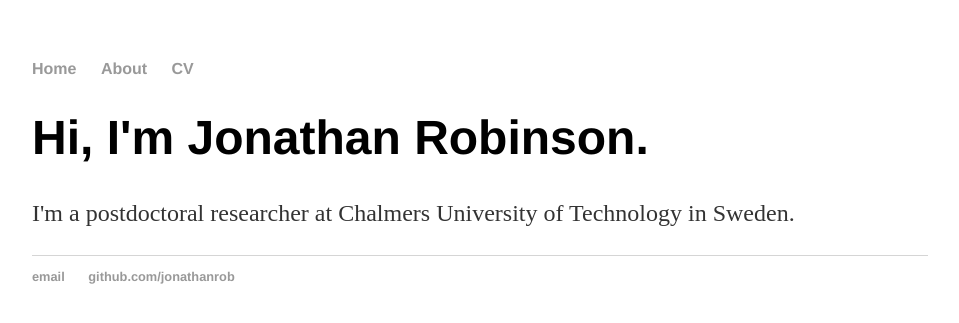
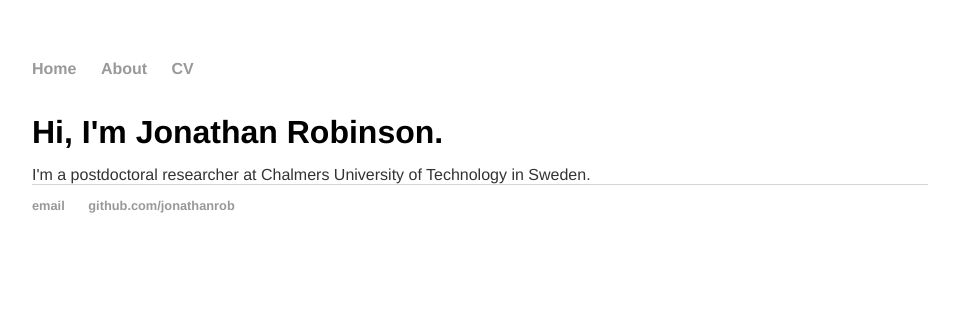
Before and after one commit to JonathanRob/JonathanRob.github.io, a Jekyll site: the page built from index.html, in a window 1280 px wide. Shown: the top 323 px of the page, without its empty margins (160-1119 px from the left). Built offline with Jekyll 4.4.1, drawn with Linux system fonts in a browser that asks for light colours.

Commit message:
feat: main.css major additions to main css file

```diff
--- a/css/main.css
+++ b/css/main.css
@@ -1,6 +1,7 @@
 body {
     margin: 60px auto;
     width: 70%;
+    font-family:'Helvetica', 'Arial', 'Sans-Serif';
 }
 nav ul, footer ul {
     font-family:'Helvetica', 'Arial', 'Sans-Serif';
@@ -19,25 +20,76 @@
 a:hover {
     text-decoration: underline;
 }
+a:active {
+    color: black;
+}
+a.pdf {
+    color: #4377cc;
+    font-size: 1.2em;
+    font-family: 'Helvetica', 'Arial', 'Sans-Serif';
+    line-height: 40px;
+}
 h1 {
-    font-size: 3em;
+    font-size: 2em;
     font-family:'Helvetica', 'Arial', 'Sans-Serif';
+    margin: 0;
+    padding-top: 20px;
+    padding-bottom: 10px;
+}
+h2 {
+    margin: 0;
+    padding-top: 20px;
+}
+h3, h4 {
+    margin: 0;
+    padding-top: 15px;
 }
 p {
-    font-size: 1.5em;
-    line-height: 1.4em;
+    font-size: 1em;
+    /*line-height: 1em;*/
     color: #333;
+    margin: 0;
+    padding-top: 5px;
 }
 footer {
     border-top: 1px solid #d5d5d5;
     font-size: .8em;
 }
 
-ul.posts {
+/*ul.posts {
     margin: 20px auto 40px;
     font-size: 1.5em;
 }
-
 ul.posts li {
     list-style: none;
+}*/
+.cv-body p {
+    padding-top: 3px;
 }
+.cv-body ol {
+    list-style-position: inside;
+    margin-left: 0;
+    padding: 0;
+}
+.cv-date-line {
+    display: grid;
+    grid-template-columns: 80% 20%;
+}
+.cv-date-line3 {
+    display: grid;
+    grid-template-columns: 30% 50% 20%;
+}
+.reference {
+    display: grid;
+    grid-template-columns: 4% 96%;
+}
+.reference p {
+    padding-top: 10px;
+}
+.hang-indent {
+    margin-left: 2em;
+    text-indent: -2em;
+}
+p.cv-date {
+    text-align: right;
+}
```
